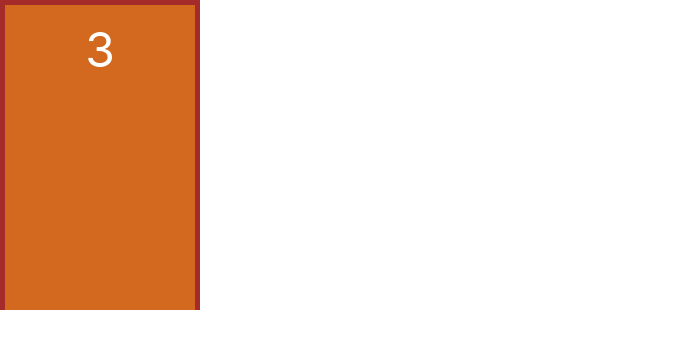
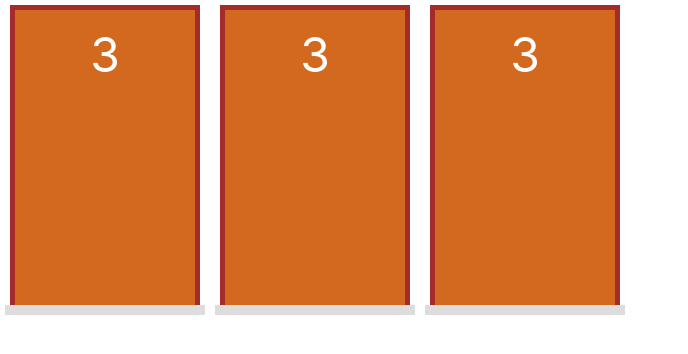
Before and after one commit to jordanobaluz/portas, a Next.js app: page / in a window 1280 px wide. Shown: the top 354 px of the page, without its empty margins (0-688 px from the left). Built offline with nearby package versions, Linux system fonts and the light colour scheme.

Commit message:
refatorado porta para ter um chao, definido css

```diff
--- a/components/Porta.jsx
+++ b/components/Porta.jsx
@@ -8,6 +8,7 @@
                     <div className={styles.numero}>3</div>
                 </div>
             </div>
+            <div className={styles.chao}></div>
         </div>
     )
 }
--- a/pages/index.jsx
+++ b/pages/index.jsx
@@ -3,7 +3,9 @@
 
 export default function Home() {
   return (
-    <div>
+    <div style={{ display: "flex" }}>
+      <Porta />
+      <Porta />
       <Porta />
 
     </div>
--- a/styles/Porta.module.css
+++ b/styles/Porta.module.css
@@ -1,7 +1,10 @@
 .area {
     display: flex;
+    flex-direction: column;
+    align-items: center;
     width: var(--area-porta-largura);
     height: var(--area-porta-altura);
+    margin: 5px;
 }
 
 .estrutura {
@@ -10,6 +13,7 @@
     border-left: 5px solid brown;
     border-top: 5px solid brown;
     border-right: 5px solid brown;
+    width: 95%;
 }
 
 .porta{
@@ -27,3 +31,9 @@
     font-size: 3rem;
     color: #fff;
 }
+
+.chao {
+    height: 10px;
+    width: 100%;
+    background-color: #ddd;
+}
```
